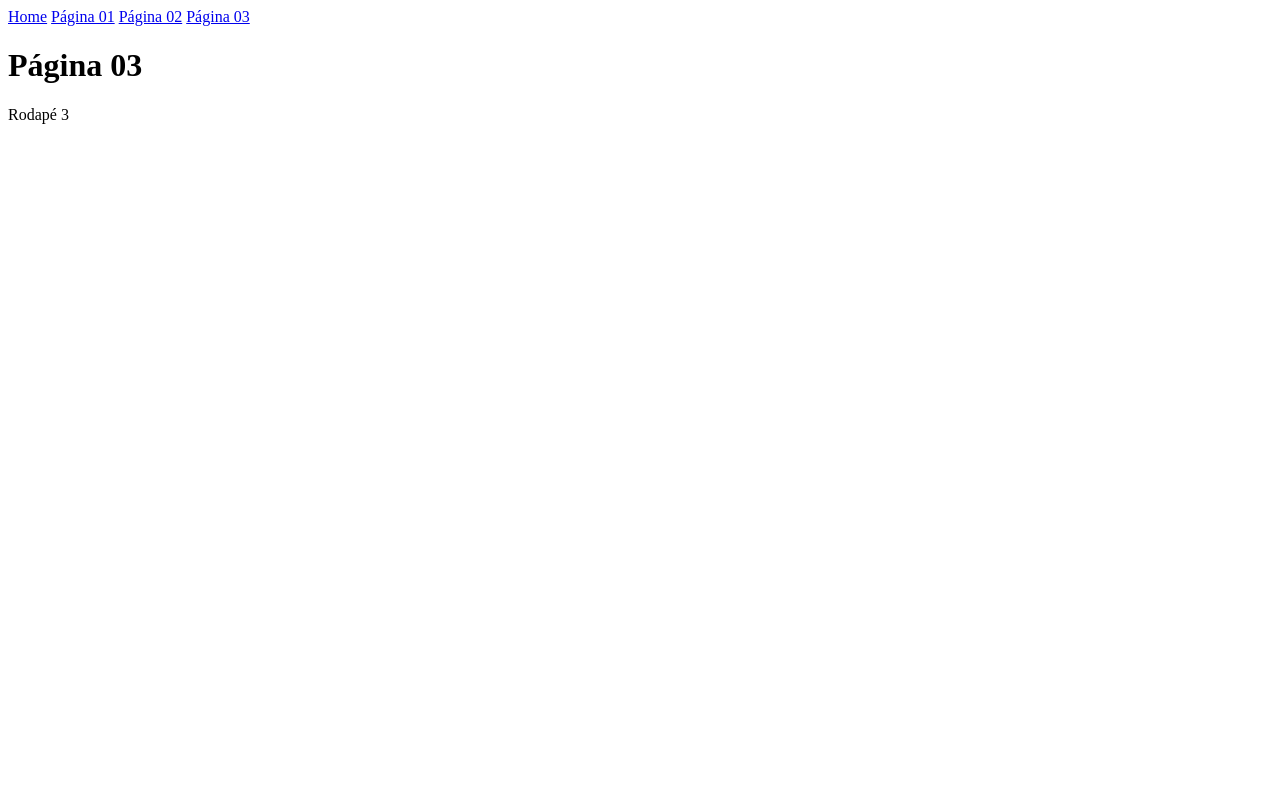
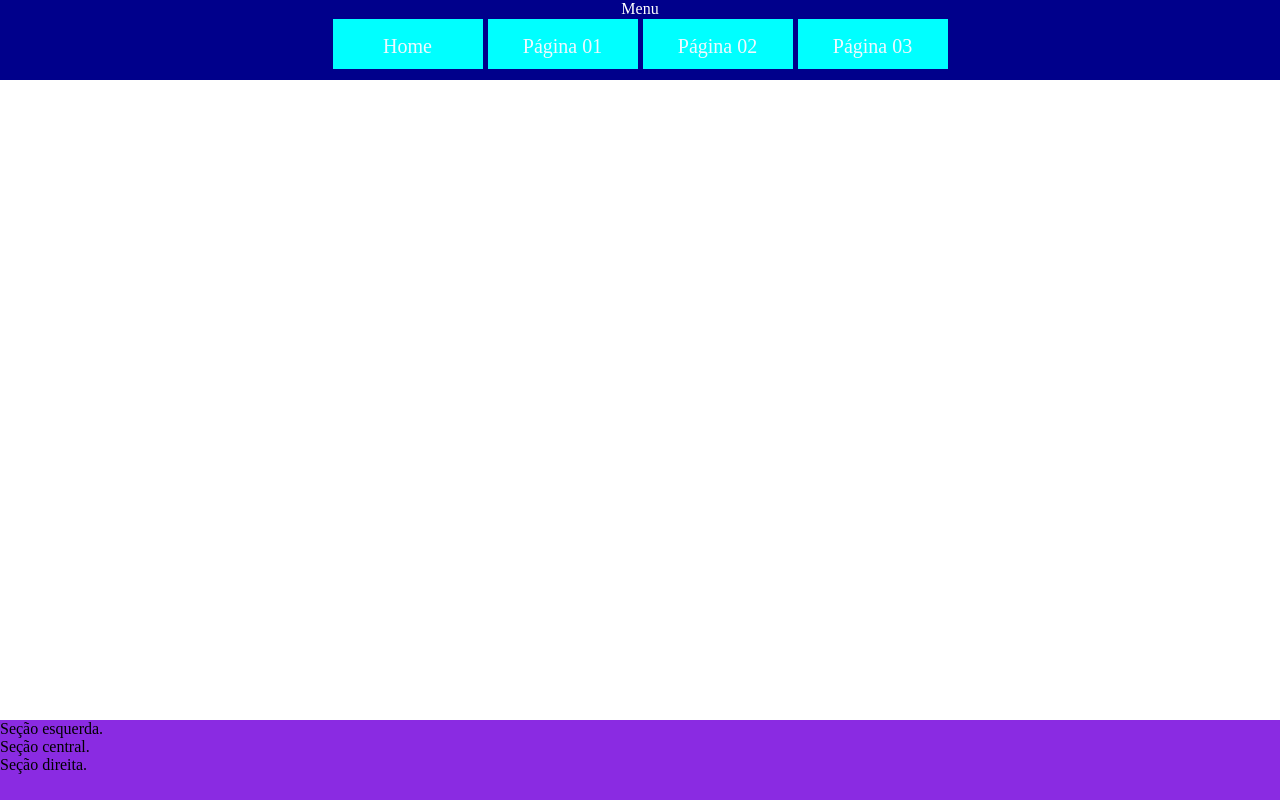
Before and after one commit to Ana-Clara-Lobo-Silveira/html_semantico, a plain HTML site: page pages/pag-03.html in a window 1280 px wide. Drawn offline with Linux system fonts and the light colour scheme.

Commit message:
Display:teste

```diff
--- a/pages/pag-03.html
+++ b/pages/pag-03.html
@@ -4,12 +4,15 @@
 <head>
     <meta charset="UTF-8">
     <meta name="viewport" content="width=device-width, initial-scale=1.0">
-    <title>Página 03</title>
+    <title>Displays</title>
+    <link rel="stylesheet" href="/src/styles/reset.css">
+    <link rel="stylesheet" href="/src/styles/pag-03.css">
 </head>
 
 <body>
-    <header>
-        <nav>
+    <header class="container-header">
+        <span>Menu</span>
+        <nav class="container-header__menu">
             <a href="/index.html"><span>Home</span></a>
             <a href="./pag-01.html"><span>Página 01</span></a>
             <a href="./pag-02.html"><span>Página 02</span></a>
@@ -17,12 +20,24 @@
         </nav>
     </header>
 
-    <main>
-        <h1>Página 03</h1>
+
+<!--conteudo principal da pag-->
+    <main class="container-main">
+
     </main>
 
-    <footer>
-        <p>Rodapé 3</p>
+
+<!--rodape da pagina-->
+    <footer class="container-footer">
+<section class="sec-left">
+    <span>Seção esquerda.</span>
+</section>
+<section class="sec-center">
+    <span>Seção central.</span>
+</section>
+<section class="sec-right">
+<span>Seção direita.</span>
+</section>
     </footer>
 </body>
 
--- /dev/null
+++ b/src/styles/pag-03.css
@@ -0,0 +1,48 @@
+.container-header{
+    background-color: darkblue;
+    color: white;
+    height: 10vh;
+    width: 100vw;
+    text-align: center;
+}
+/**/
+.container-header__menu{
+    width: 100%;
+    font-size: 20px;
+    margin-top: 1px;
+}
+.container-header__menu a{
+    color: aliceblue;
+    text-decoration: none;
+    height: 50px;
+    width: 150px;
+    background-color: aqua;
+    display: inline-block;
+    text-align: center;
+}
+.container-header__menu a span{
+    display:inline-block;
+    margin: 16px auto;
+}
+
+.container-main{
+    height: 80vh;
+
+}
+.container-footer{
+    width: 100vw;
+    height: 10vh;
+    background-color: blueviolet;
+}
+
+.sec-left{
+    display: flex;
+
+}
+
+.sec-center{
+}
+
+.sec-right{
+
+}
```
